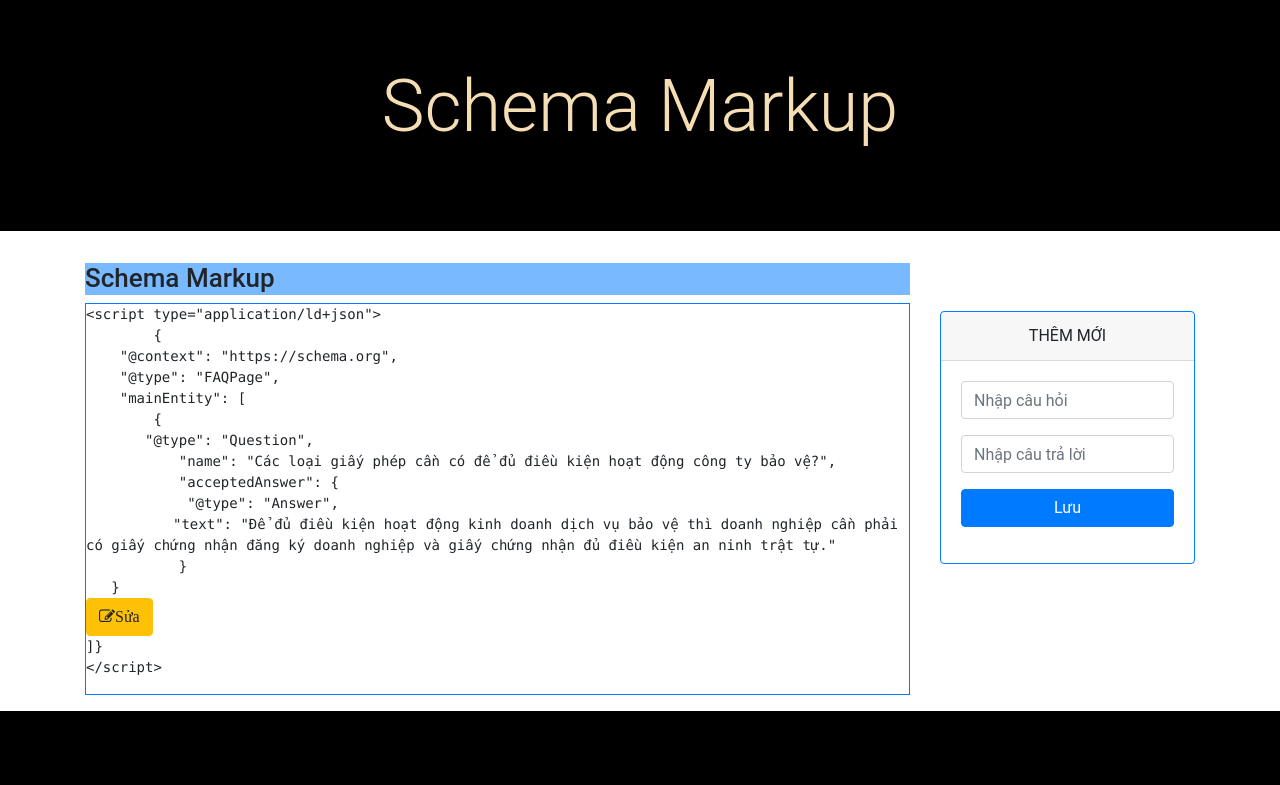
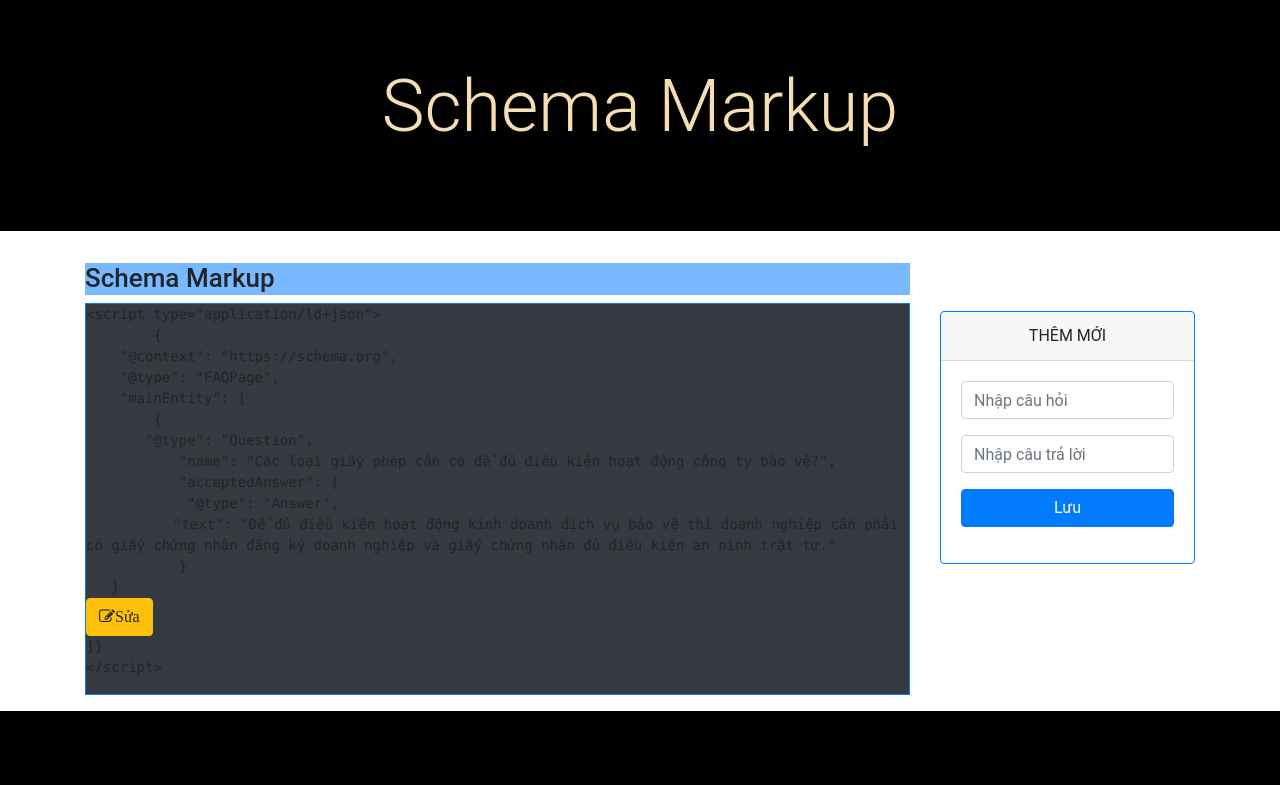
Before and after one commit to ldhyen99/displayschema, a React (Create React App) app: page / in a window 1280 px wide. Shown: the top 785 px of the page. Built offline with nearby package versions, Linux system fonts and the light colour scheme.

Commit message:
Update ImportSchema.js

```diff
--- a/src/Components/ImportSchema.js
+++ b/src/Components/ImportSchema.js
@@ -45,7 +45,7 @@ class ImportSchema extends Component {
                     <header className="header-markup">
                     <h1>Schema Markup</h1>
                     </header>
-                <div className="form-group inside" >
+                <div className="form-group inside border border-primary bg-dark" >
                 <pre>
                     <span>&lt;script type="application/ld+json"&gt;</span> <br/>
                     <span>	&#123;</span> <br></br>
```
